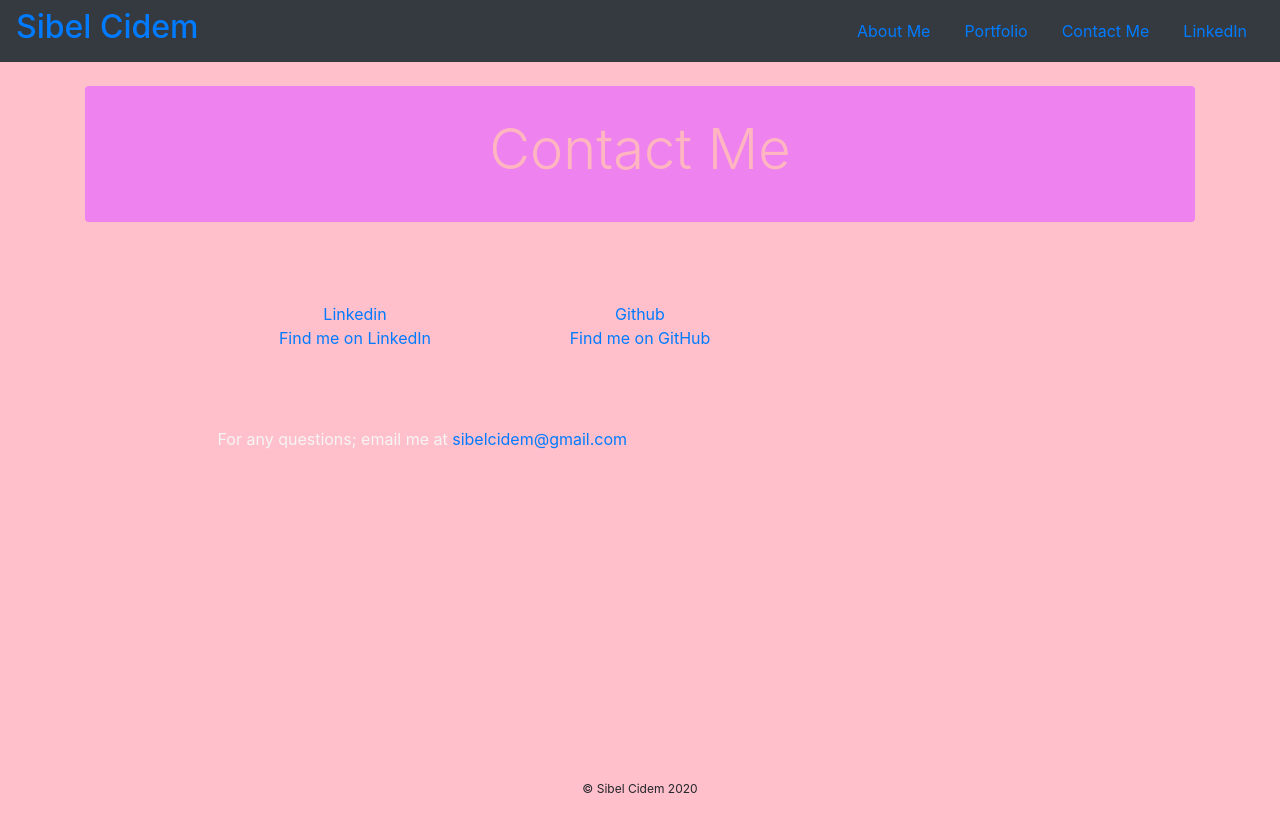
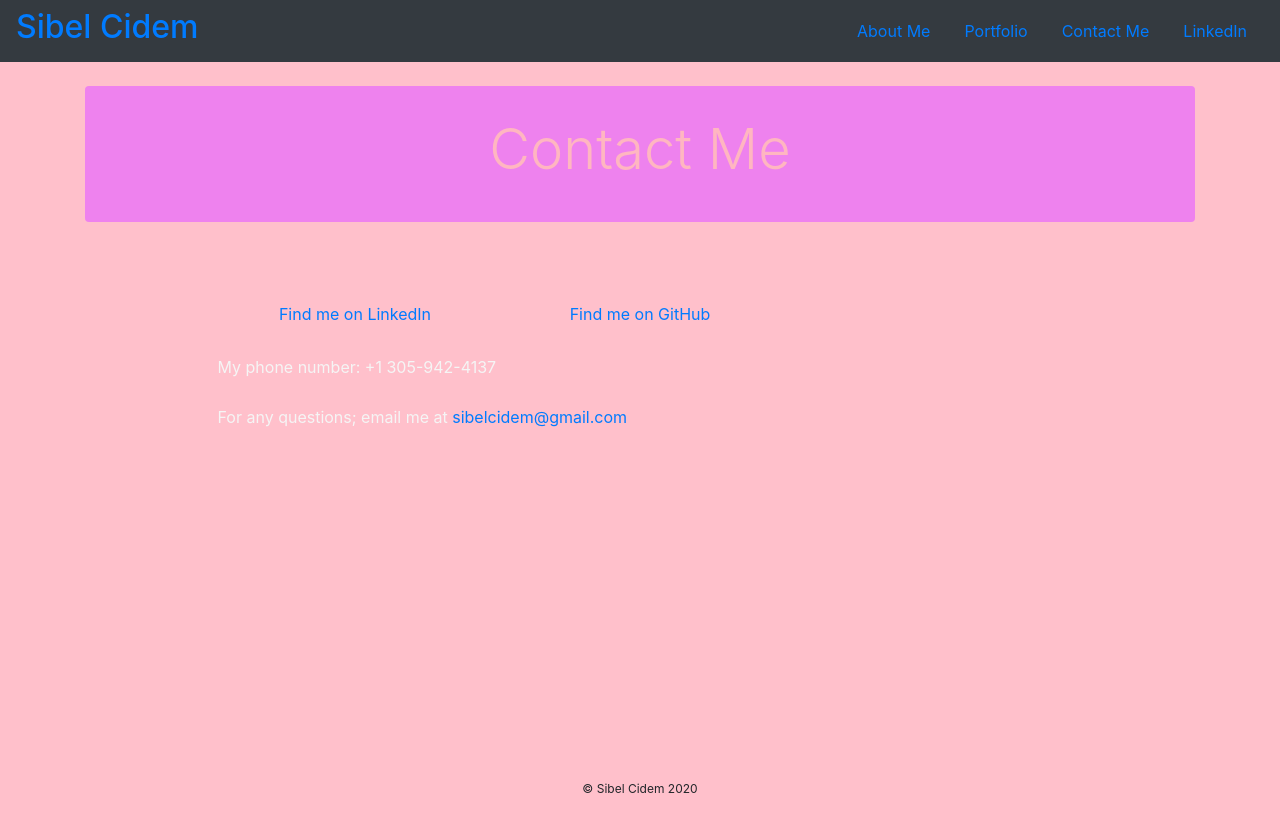
Before and after one commit to seebell/React-Portfolio, a React (Create React App) app in the folder client/: page /contact in a window 1280 px wide. Shown: the top 832 px of the page. Built offline with nearby package versions, Linux system fonts and the light colour scheme.

Commit message:
changed some info on contact and home pages

```diff
--- a/client/src/pages/Contact.js
+++ b/client/src/pages/Contact.js
@@ -5,28 +5,20 @@ import Row from "../Components/Row";
 import Column4 from "../Components/Column4";
 
 
-function Contact(){
-    return(
+function Contact() {
+    return (
         <Container>
-               <br/>
-               <Jumbotron text="Contact Me"/>
-            <br/>
+            <br />
+            <Jumbotron text="Contact Me" />
+            <br />
             <div id="contactLinks" className="row">
 
                 <div className="col-lg-9">
-            <br/>
+                    <br />
                     <div className="row">
                         <div className="col-lg">
 
-                <Row>
-                    <Column4>
-                    <a href="https://www.linkedin.com/in/sibel-cidem-b7487a197/">Linkedin</a>
-                    </Column4>
-                    <Column4>
-                    <a href="https://github.com/seebell">Github</a>
-                    </Column4>
 
-                </Row>
                             <Row>
                                 <Column4>
                                     <a href="https://www.linkedin.com/in/sibel-cidem-b7487a197/"
@@ -38,9 +30,13 @@ function Contact(){
                                 </Column4>
 
                             </Row>
-                <br/>
-                <br/>
-                <br/>
+                            <br />
+                            <Row>
+
+                                <p>My phone number: +1 305-942-4137</p>
+
+                            </Row>
+
                             <Row>
                                 <p>For any questions; email me at <a href="mailto:sibelcidem@gmail.com">sibelcidem@gmail.com</a></p>
                             </Row>
--- a/client/src/pages/Home.js
+++ b/client/src/pages/Home.js
@@ -40,9 +40,9 @@ function Home(){
                 <Column4>
                     <SkillCard
                     heading="Databases"
-                    bullet1="Oracle"
-                    bullet2="MongoDB/Moongoose"
-                    bullet3="MySQL/Sequelize"
+
+                    bullet1="MongoDB/Moongoose"
+                    bullet2="MySQL/Sequelize"
                     />
                 </Column4>
 
```
Lines whose indentation alone changed are shown as unchanged.
